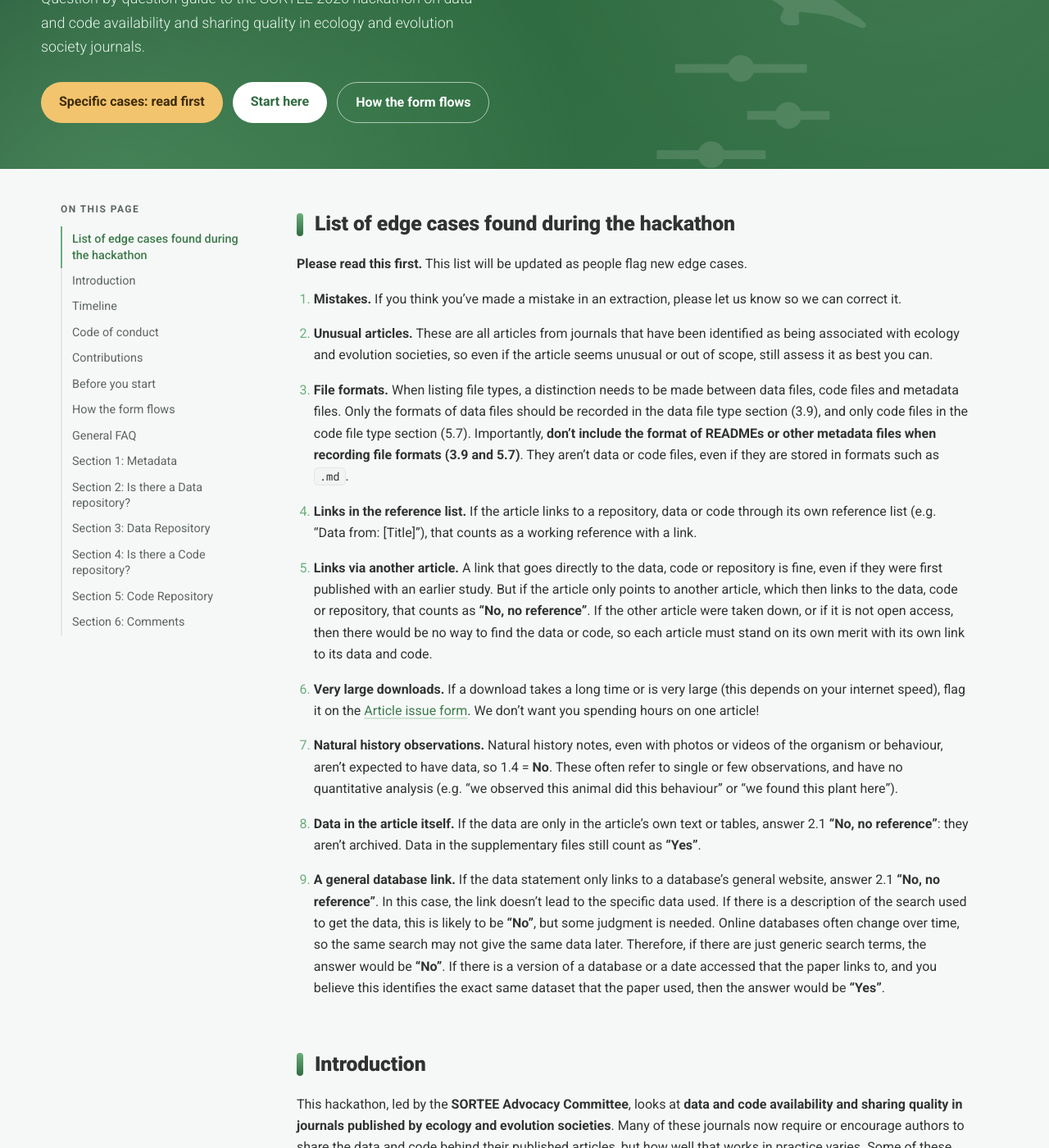
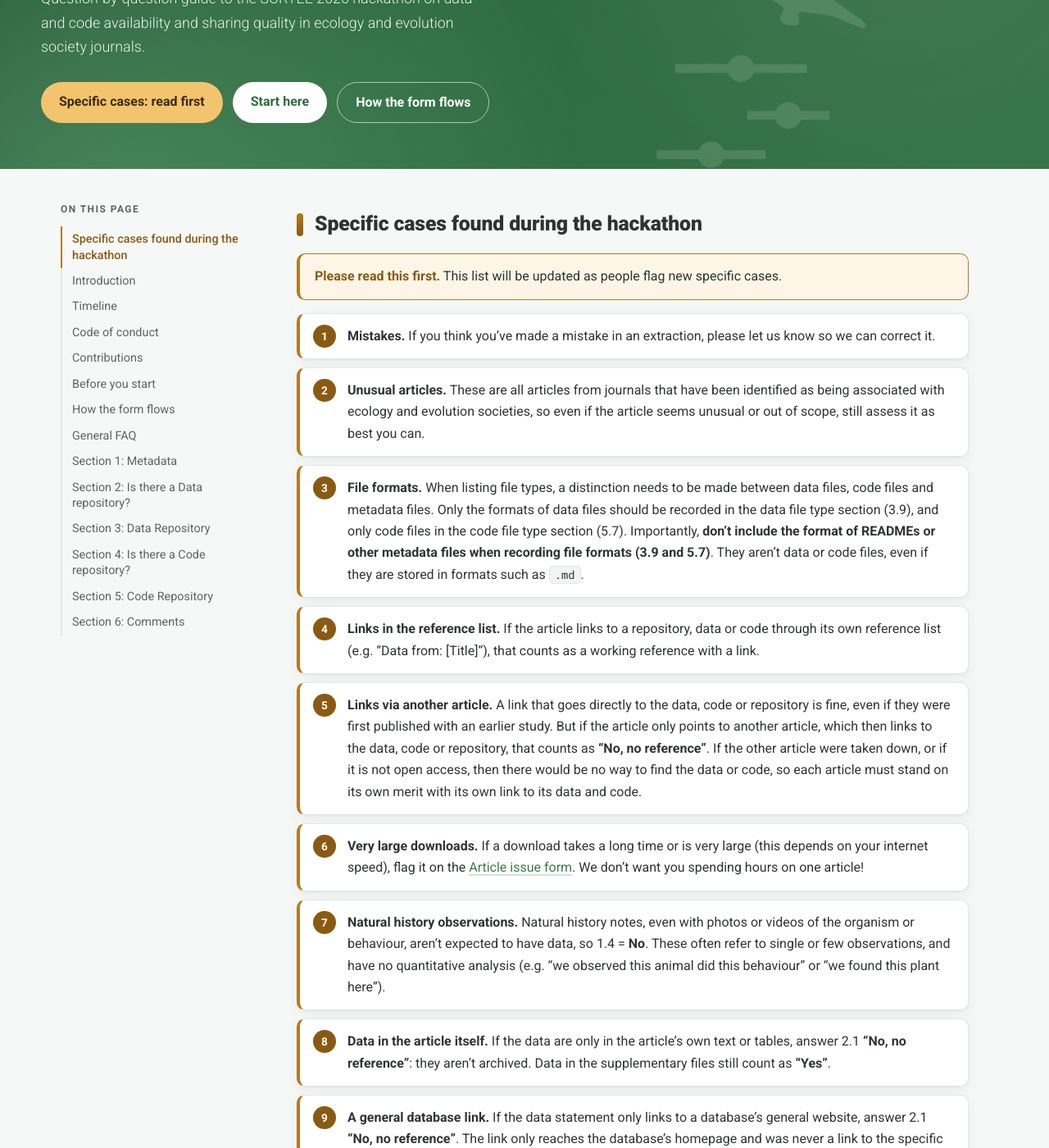
Before and after one commit to EIvimeyCook/Data-Code_Society, a Jekyll site: the page built from FAQ.md, in a window 1280 px wide and 1400 px high, scrolled down 321 px. Shown: the whole window at 82% size. Built offline with Jekyll 4.4.1, drawn with Linux system fonts in a browser that asks for light colours; our own code applies the rules of GitHub Pages for plain Markdown files; some of the changed text lies outside the part shown.

Commit message:
update with specific cases

````diff
--- a/FAQ.md
+++ b/FAQ.md
@@ -4,9 +4,9 @@
 
 ---
 
-## List of edge cases found during the hackathon
+## Specific cases found during the hackathon
 
-**Please read this first.** This list will be updated as people flag new edge cases.
+**Please read this first.** This list will be updated as people flag new specific cases.
 
 1. **Mistakes.** If you think you’ve made a mistake in an extraction, please let us know so we can correct it.
 
@@ -24,7 +24,9 @@
 
 8. **Data in the article itself.** If the data are only in the article's own text or tables, answer 2.1 **“No, no reference”**: they aren’t archived. Data in the supplementary files still count as **“Yes”**.
 
-9. **A general database link.** If the data statement only links to a database's general website, answer 2.1 **“No, no reference”**. In this case, the link doesn't lead to the specific data used. If there is a description of the search used to get the data, this is likely to be **“No”**, but some judgment is needed. Online databases often change over time, so the same search may not give the same data later. Therefore, if there are just generic search terms, the answer would be **“No”**. If there is a version of a database or a date accessed that the paper links to, and you believe this identifies the exact same dataset that the paper used, then the answer would be **“Yes”**.
+9. **A general database link.** If the data statement only links to a database's general website, answer 2.1 **“No, no reference”**. The link only reaches the database's homepage and was never a link to the specific data used. This follows the existing 2.1 rule for data from public databases: **“Yes”** only if a working link or accession to the specific data used is given; otherwise **“No, no reference”**. If there is a description of the search used to get the data, this is likely to be **“No, no reference”**, but some judgment is needed. Online databases often change over time, so the same search may not give the same data later. Therefore, if there are just generic search terms, the answer would be **“No, no reference”**. If there is a version of a database or a date accessed that the paper links to, and you believe this identifies the exact same dataset that the paper used, then the answer would be **“Yes”**.
+
+10. **GenBank and other accession numbers.** If the article gives accession numbers (e.g. GenBank, SRA or BioProject numbers) and a link to the database, that is enough to find the data, even if the link only goes to the database's main page. Answer 2.1 **“Yes”**, choose **GenBank/NCBI etc** at 3.3, and answer 3.5 **“Yes”** (the accession number is the permanent ID). Unlike a general database link (case 9), accession numbers point to the exact records used.
 
 ---
 
@@ -271,7 +273,7 @@ The Zoom chat or the dedicated Slack channel.
 - *Only some of the data are archived.* **Yes**.
 - *The statement says data "will be made available" or "will be deposited upon publication", but there is no working link.* **No, no reference** — a promise is not an archive.
 - *The link is a private "reviewer" link (e.g. a Dryad or Figshare review URL) left in the published article.* If it still opens the dataset, **Yes**. If it no longer works, **No, link(s) that doesn't work**.
-- *The data come entirely from an existing public database (e.g. GBIF, a previously published dataset) and the article cites it.* **Yes** if a working link/accession to the specific data used is given; otherwise **No, no reference**. Note it in the comments. A link to the database's general website plus the search terms used is not a link to the specific data, so it is **No, no reference**.
+- *The data come entirely from an existing public database (e.g. GBIF, a previously published dataset) and the article cites it.* **Yes** if a working link/accession to the specific data used is given; otherwise **No, no reference**. Note it in the comments.
 - *What counts as "No, no data directly associated with the article (e.g. a simulation article)"?* The article doesn't collect, compile or analyse any empirical (real-world) data. Typical examples are simulation or modelling studies, and software articles whose new analysis uses only simulated data. Their code is still assessed in Section 4.
 - *A simulation or model that is fitted to, or parameterised with, empirical data (e.g. field measurements or a published dataset).* The article contains data. Assess that data as normal.
 - *A software or package article with a new analysis on real data.* The article contains data. Assess that data as normal. Small example or test datasets that come bundled inside the package don't count, so if those are all there is, choose **No, no data directly associated with the article (e.g. a simulation article)**.
--- a/assets/css/sortee-faq.css
+++ b/assets/css/sortee-faq.css
@@ -675,15 +675,23 @@ figure.flow .labelBkg { fill: var(--surface) !important; background: var(--surfa
   .footer a, .footer-brand { color: #000; }
 }
 
-/* ================= edge cases (top of the FAQ) ================= */
-#specific-cases-found-during-the-hackathon::before { background: linear-gradient(180deg, var(--amber), var(--amber-ink)); }
-#specific-cases-found-during-the-hackathon + blockquote {
+/* ================= edge cases (top of the FAQ) =================
+   Matches any h2 whose id contains "cases-found", so renaming the heading
+   ("Edge cases…", "List of edge cases…", "Specific cases…") keeps the styling. */
+h2[id*="cases-found"]::before { background: linear-gradient(180deg, var(--amber), var(--amber-ink)); }
+h2[id*="cases-found"] + p,
+h2[id*="cases-found"] + blockquote {
+  margin: 16px 0;
+  padding: 14px 18px;
   background: var(--amber-tint);
   border: 1px solid var(--amber);
   border-left: 4px solid var(--amber);
+  border-radius: 10px;
 }
-#specific-cases-found-during-the-hackathon + blockquote strong { color: var(--amber-ink); }
-#specific-cases-found-during-the-hackathon + blockquote + ol {
+h2[id*="cases-found"] + blockquote p { margin: 0; }
+h2[id*="cases-found"] + p strong,
+h2[id*="cases-found"] + blockquote strong { color: var(--amber-ink); }
+h2[id*="cases-found"] ~ ol:first-of-type {
   list-style: none;
   counter-reset: edge;
   padding: 0;
@@ -691,7 +699,7 @@ figure.flow .labelBkg { fill: var(--surface) !important; background: var(--surfa
   display: grid;
   gap: 10px;
 }
-#specific-cases-found-during-the-hackathon + blockquote + ol > li {
+h2[id*="cases-found"] ~ ol:first-of-type > li {
   counter-increment: edge;
   position: relative;
   margin: 0;
@@ -702,7 +710,8 @@ figure.flow .labelBkg { fill: var(--surface) !important; background: var(--surfa
   border-radius: 10px;
   box-shadow: var(--shadow);
 }
-#specific-cases-found-during-the-hackathon + blockquote + ol > li::before {
+h2[id*="cases-found"] ~ ol:first-of-type > li > p { margin: 0; }
+h2[id*="cases-found"] ~ ol:first-of-type > li::before {
   content: counter(edge);
   position: absolute;
   left: 16px; top: 13px;
@@ -713,8 +722,8 @@ figure.flow .labelBkg { fill: var(--surface) !important; background: var(--surfa
   font-size: .85rem; font-weight: 700;
   line-height: 28px; text-align: center;
 }
-.toc a[href="#specific-cases-found-during-the-hackathon"] { color: var(--amber-ink); font-weight: 500; border-left-color: var(--amber); }
+.toc a.toc-edge { color: var(--amber-ink); font-weight: 500; border-left-color: var(--amber); }
 @media (max-width: 640px) {
-  #specific-cases-found-during-the-hackathon + blockquote + ol > li { padding-left: 52px; }
-  #specific-cases-found-during-the-hackathon + blockquote + ol > li::before { left: 12px; }
+  h2[id*="cases-found"] ~ ol:first-of-type > li { padding-left: 52px; }
+  h2[id*="cases-found"] ~ ol:first-of-type > li::before { left: 12px; }
 }
--- a/assets/js/faq.js
+++ b/assets/js/faq.js
@@ -99,6 +99,16 @@
         }, { rootMargin: "0px 0px -70% 0px" });
         sections.forEach(function (s) { obs.observe(s); });
       }
+    }
+
+    // 6b. Edge cases section: whatever its heading says, point the hero button at it
+    //     and highlight it in the side contents.
+    var edge = main.querySelector('h2[id*="cases-found"]');
+    if (edge) {
+      var alertBtn = document.querySelector(".btn-alert");
+      if (alertBtn) alertBtn.setAttribute("href", "#" + edge.id);
+      var tocEdge = toc && toc.querySelector('a[href="#' + edge.id + '"]');
+      if (tocEdge) tocEdge.classList.add("toc-edge");
     }
 
     // 7. Mermaid diagrams (```mermaid blocks): render with Mermaid from jsDelivr.
````
